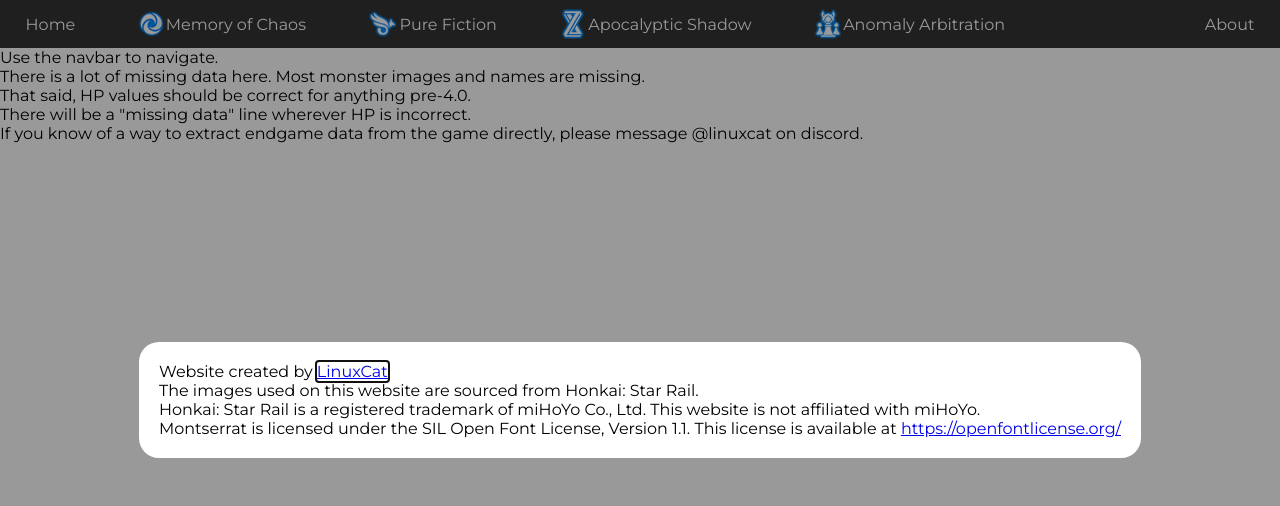
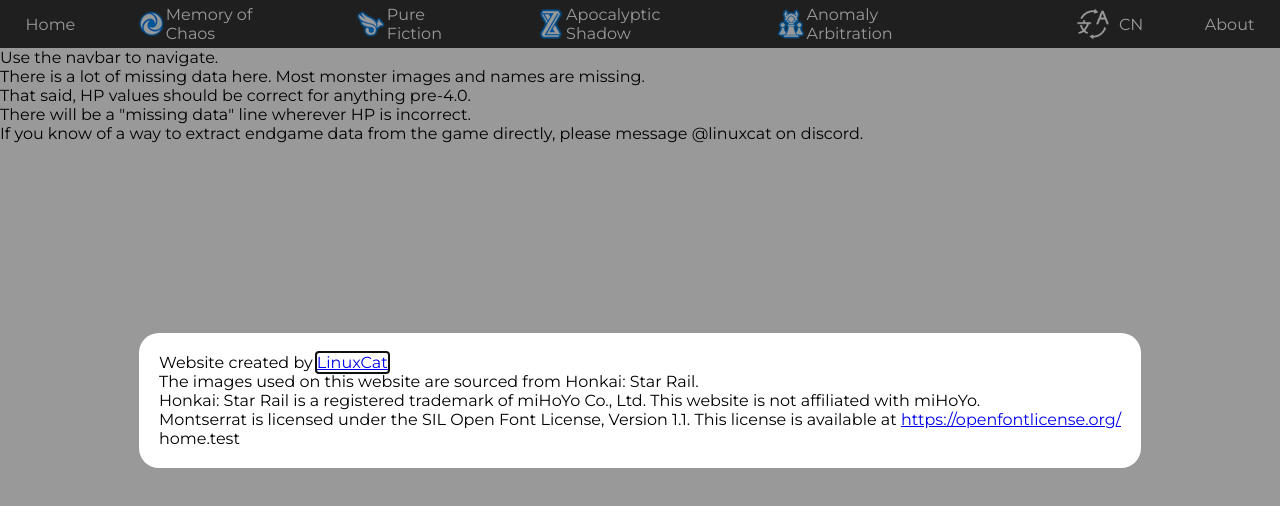
Before and after one commit to LinUwUxCat/hsr-endgame, a React (Vite) app: page / in a window 1280 px wide. Both pictures are taken after a click on the element "About". Shown: the top 506 px of the page. Built offline with nearby package versions, Linux system fonts and the light colour scheme.

Commit message:
Translation base

```diff
--- /dev/null
+++ b/src/components/i18n/LanguageContext.tsx
@@ -0,0 +1,10 @@
+import { createContext, useContext } from "react";
+
+export const LangContext = createContext<{t: (str:string)=>string, lang: "en" | "cn", setLang: (newLang: "en" | "cn") => void}>({
+    lang: "en",
+    setLang: () => "",
+    t: () => "ERROR"
+});
+
+
+export const useLanguage = () => useContext(LangContext);
--- /dev/null
+++ b/src/components/i18n/LanguageProvider.tsx
@@ -0,0 +1,28 @@
+import type { ReactNode } from "react"
+import { useState } from "react";
+import translate from "../../utils/i18n";
+import { LangContext } from "./LanguageContext";
+
+
+
+
+interface LanguageProviderProps {
+    children: ReactNode;
+}
+
+export const LanguageProvider = ({children} : LanguageProviderProps) => {
+
+    const [lang, setLang] = useState<"en" | "cn">(localStorage.getItem("language") as "en" | "cn" ?? "en");
+    function t(str : string) : string{
+        return translate(str, lang);
+    }
+
+    function setLanguage(newLang: "en" | "cn") : void {
+        localStorage.setItem("language", newLang);
+        setLang(newLang);
+    }
+
+    return <LangContext value={{t, lang, setLang: setLanguage}}>
+        {children}
+    </LangContext>
+}
--- /dev/null
+++ b/src/components/i18n/ts.tsx
@@ -0,0 +1,10 @@
+import type { ReactElement } from "react";
+import { useLanguage } from "./LanguageContext";
+
+export default function Ts({children} : {children: string}): ReactElement {
+    const {t} = useLanguage();
+
+    return (
+        <span>{t(children)}</span>
+    )
+}
--- a/src/layout/nav.tsx
+++ b/src/layout/nav.tsx
@@ -2,22 +2,28 @@ import type { ReactElement } from "react";
 import { NavLink } from "react-router";
 import "./nav.css"
 import Popup from "reactjs-popup";
+import { useLanguage } from "../components/i18n/LanguageContext";
+import Ts from "../components/i18n/ts";
 
 export default function Navbar(): ReactElement {
+    const {t, lang, setLang} = useLanguage();
+
     return (
         <div className="navbar">
-            <NavLink className="navlink" to="/"><img src=""/>Home</NavLink>
-            <NavLink className="navlink" to="/chaos"><img src="/home/MemoryOfChaos.webp"/>Memory of Chaos</NavLink>
-            <NavLink className="navlink" to="/fiction"><img src="/home/PureFiction.webp"/>Pure Fiction</NavLink>
-            <NavLink className="navlink" to="/shadow"><img src="/home/ApocalypticShadow.webp"/>Apocalyptic Shadow</NavLink>
-            <NavLink className="navlink" to="/arbitration"><img src="/home/AnomalyArbitration.webp"/>Anomaly Arbitration</NavLink>
+            <NavLink className="navlink" to="/"><img src=""/>{t("home.home-title")}</NavLink>
+            <NavLink className="navlink" to="/chaos"><img src="/home/MemoryOfChaos.webp"/>{t("home.moc")}</NavLink>
+            <NavLink className="navlink" to="/fiction"><img src="/home/PureFiction.webp"/>{t("home.pf")}</NavLink>
+            <NavLink className="navlink" to="/shadow"><img src="/home/ApocalypticShadow.webp"/>{t("home.as")}</NavLink>
+            <NavLink className="navlink" to="/arbitration"><img src="/home/AnomalyArbitration.webp"/>{t("home.aa")}</NavLink>
             <div style={{flexGrow: 1}}></div>
+            <div className="navlink" onClick={()=>setLang(lang == "cn" ? "en" : "cn")}><img src="/home/translate.png" style={{marginRight: "10px"}} height={32} width={32}/><span>{lang == "cn" ? "EN" : "CN"}</span></div>
             <Popup trigger={<div className="navlink">About</div>} modal>
                 <div className="about-popup">
-                    <div>Website created by <a href="https://linuxc.at">LinuxCat</a>.</div>
-                    <div>The images used on this website are sourced from Honkai: Star Rail.</div>
-                    <div>Honkai: Star Rail is a registered trademark of miHoYo Co., Ltd. This website is not affiliated with miHoYo.</div>
-                    <div>Montserrat is licensed under the SIL Open Font License, Version 1.1. This license is available at <a href="https://openfontlicense.org/">https://openfontlicense.org/</a></div>
+                    <div><Ts>home.about.created-by</Ts><a href="https://linuxc.at">LinuxCat</a><Ts>home.about.created-by-2</Ts></div>
+                    <Ts>home.about.cpy1</Ts>
+                    <Ts>home.about.cpy2</Ts>
+                    <div><Ts>home.about.cpy3</Ts><a href="https://openfontlicense.org/">https://openfontlicense.org/</a></div>
+                    <div><Ts>home.test</Ts></div>
                 </div>
             </Popup>
         </div>
--- a/src/main.tsx
+++ b/src/main.tsx
@@ -8,6 +8,7 @@ import PFPage from './pages/fiction';
 import ASPage from './pages/shadow';
 import Navbar from './layout/nav';
 import HomePage from './pages/home';
+import { LanguageProvider } from './components/i18n/LanguageProvider';
 
 const router = createBrowserRouter([
   {
@@ -43,6 +44,8 @@ const router = createBrowserRouter([
 
 createRoot(document.getElementById('root')!).render(
   <StrictMode>
-    <RouterProvider router={router} />
+    <LanguageProvider>
+      <RouterProvider router={router} />
+    </LanguageProvider>
   </StrictMode>,
 )
--- a/src/pages/home.tsx
+++ b/src/pages/home.tsx
@@ -1,9 +1,11 @@
 import type { ReactElement } from "react";
+import Ts from "../components/i18n/ts";
 
 export default function HomePage(): ReactElement {
 
     return (
         <div style={{display: "flex", flexDirection: "column"}}>
+            <Ts>home.warning</Ts>
             <div>Use the navbar to navigate.</div>
             <div>There is a lot of missing data here. Most monster images and names are missing.</div>
             <div>That said, HP values should be correct for anything pre-4.0.</div>
--- /dev/null
+++ b/src/utils/i18n.ts
@@ -0,0 +1,18 @@
+import en from './i18n/en.json' with { type: 'json' };
+import cn from './i18n/cn.json' with { type: 'json' };
+
+export default function translate(str : string, language: "en" | "cn") : string{
+    const lang = language == 'cn' ? cn : en;
+    let last : unknown = lang; // This is the worst thing ever
+
+    try {
+        const keys = str.split(".");
+        keys.forEach(k => {
+            last = last[k];
+        })
+    } catch {
+        return str;
+    }
+
+    return (last as string) ?? str;
+}
--- /dev/null
+++ b/src/utils/i18n/cn.json
@@ -0,0 +1,17 @@
+{
+    "home": {
+        "home-title": "首页",
+        "moc": "混沌回忆",
+        "pf": "虚构叙事",
+        "as": "末日幻影",
+        "aa": "异相仲裁",
+        "about": {
+            "created-by": "网站由",
+            "created-by-2": "创建",
+            "cpy1": "本网站使用的图片均来自《崩坏：星穹铁道》。",
+            "cpy2": "崩坏：星穹铁道是米哈游株式会社的注册商标。本网站与米哈游没有任何关联。",
+            "cpy3": "Montserrat字体采用SIL开源字体许可证1.1版授权。该许可证可在以下网址获取: "
+        },
+        "warning": "本网站使用谷歌翻译，因此很多内容缺失。给您带来的不便，敬请谅解！"
+    }
+}
--- /dev/null
+++ b/src/utils/i18n/en.json
@@ -0,0 +1,18 @@
+{
+    "home": {
+        "home-title": "Home",
+        "moc": "Memory of Chaos",
+        "pf": "Pure Fiction",
+        "as": "Apocalyptic Shadow",
+        "aa": "Anomaly Arbitration",
+        "about": {
+            "created-by": "Website created by ",
+            "created-by-2": ".",
+            "cpy1": "The images used on this website are sourced from Honkai: Star Rail.",
+            "cpy2": "Honkai: Star Rail is a registered trademark of miHoYo Co., Ltd. This website is not affiliated with miHoYo.",
+            "cpy3": "Montserrat is licensed under the SIL Open Font License, Version 1.1. This license is available at "
+        },
+        "warning": ""
+    }
+
+}
```
Also changed, not shown: public/home/translate.png (added).
